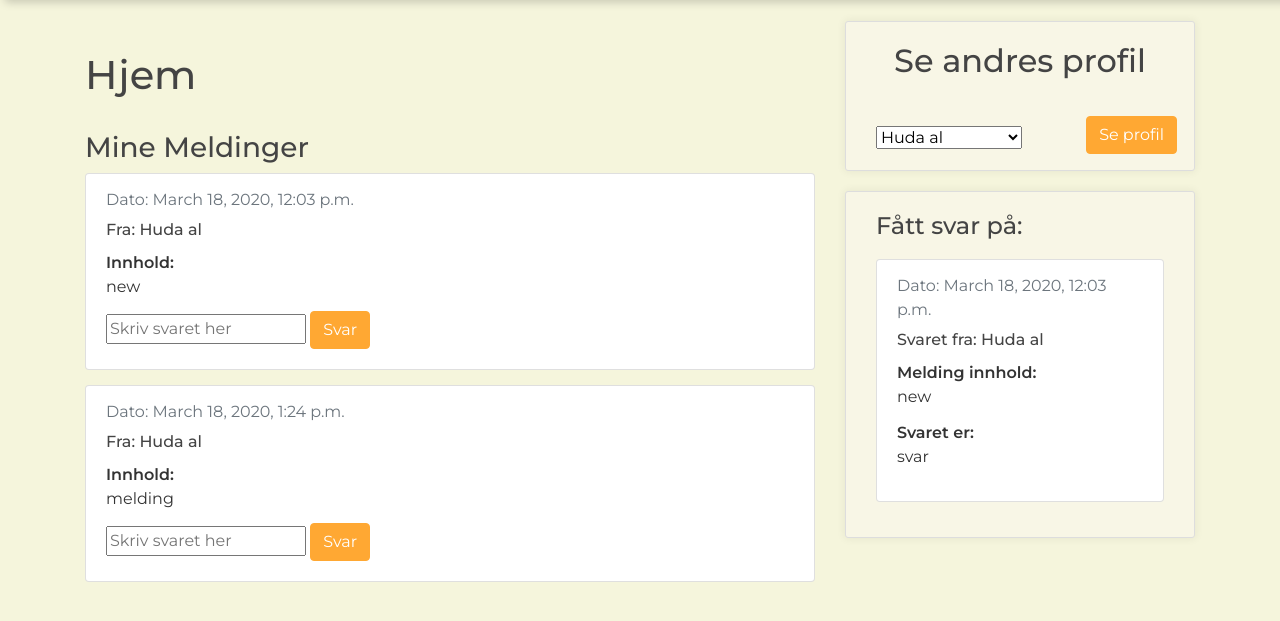
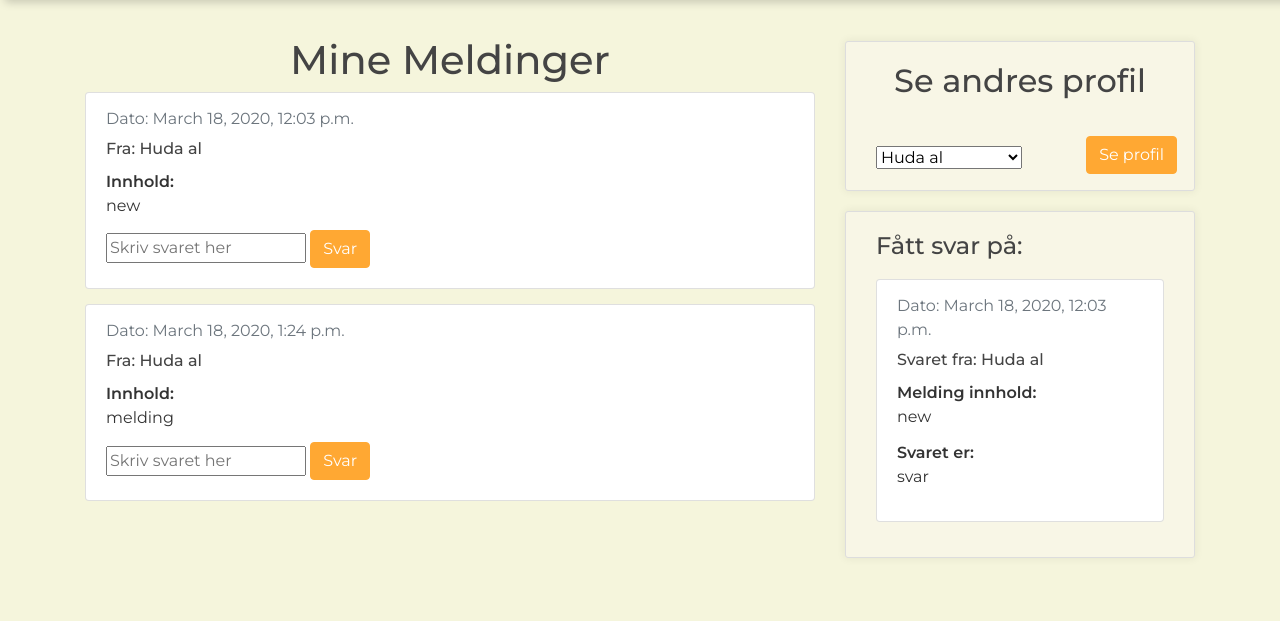
Before and after one commit to eivindsd/Programvareutvikling---Prosjekt, a Django app: page /home/ in a window 1280 px wide. Shown: the part 59-680 px from the top of the page. Run offline with Django 3.2, Linux system fonts and the light colour scheme; a user stored in the database is signed in; data comes from the database, SQL or seed files in the repository; some libraries are stand-ins or nearby versions.

Commit message:
noe småfiks på design

```diff
--- a/website/static/website/main.css
+++ b/website/static/website/main.css
@@ -36,13 +36,13 @@ ul {
   padding: 20px 30px;
   border: 1px solid #dddddd;
   border-radius: 3px;
-  margin-bottom: 20px;
+  margin-top: 20px;
   box-shadow: 0px 0px 9px 1px rgba(0,0,0,0.06);
 }
 
 .col-md-8{
   margin: auto;
-  margin-top: 30px;
+  margin-top: 15px;
 }
 
 .btn-primary{
--- a/website/templates/website/events.html
+++ b/website/templates/website/events.html
@@ -1,7 +1,7 @@
 {% extends "website/base.html" %}
 {% block content %}
     <h1 style="display: flex; justify-content: center">Arrangementer</h1>
-    <div style="display: table">
+    <div style="display: flex; justify-content: center;>
         <form method="POST" action="/createEvent/">
             {% csrf_token %}
             <input type="submit" name="opprett" value="Opprett arrangement" class="btn btn-outline-info" style="display: table-cell; vertical-align: middle; margin-top: 25px; margin-bottom: 15px"/>
@@ -11,7 +11,7 @@
     {% for arr in arrangementer  %}
     <form method="POST">
         {% csrf_token %}
-            <div class="card" id="event-card" style="margin-bottom: 2rem; margin-top: 0px">
+            <div class="card" id="event-card" style="margin-bottom: 2rem; margin-top: 25px;">
                 <div class="card-header">
                     {{ arr.type }}
                 </div>
--- a/website/templates/website/home.html
+++ b/website/templates/website/home.html
@@ -1,9 +1,7 @@
 {% extends "website/base.html" %}
 {% load crispy_forms_tags %}
 {% block content %}
-    <h1>Hjem</h1>
-    <br>
-    <h3>Mine Meldinger</h3>
+    <h1 style="text-align: center;">Mine Meldinger</h1>
     {% for message in mineMeldinger %}
         <form method="POST">
         {% csrf_token %}
@@ -43,7 +41,7 @@
                       <option value="{{ bruker.id }}">{{ bruker }}</option>
                     {% endfor %}
                   </select>
-              <input type="submit" name="seProfil" value="Se profil" class="btn btn-primary" style="position: absolute; right: 33px; top: 95px" />
+              <input type="submit" name="seProfil" value="Se profil" class="btn btn-primary" style="position: absolute; right: 33px; top: 115px" />
               </form>
 {% endblock sidebar %}
 
```
